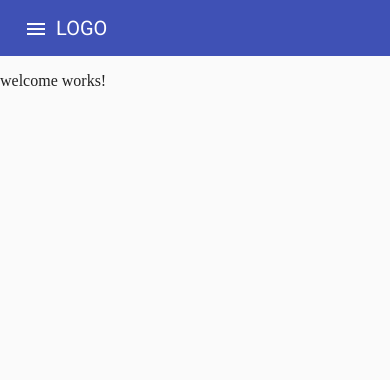
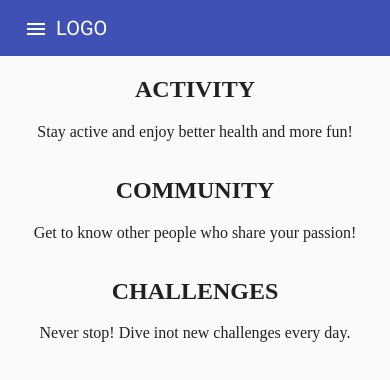
Before and after one commit to Elybourland/ang-mat-app, an Angular app in the folder fitness-tracker/: page / in a window 390 px wide. Shown: the top 380 px of the page. Built offline with nearby package versions, Linux system fonts and the light colour scheme.

Commit message:
welcome screen, added fxLayout with responsiveness gt-md screens

```diff
--- a/fitness-tracker/src/app/welcome/welcome.component.css
+++ b/fitness-tracker/src/app/welcome/welcome.component.css
@@ -0,0 +1,3 @@
+.welcome {
+    text-align: center;
+}
--- a/fitness-tracker/src/app/welcome/welcome.component.html
+++ b/fitness-tracker/src/app/welcome/welcome.component.html
@@ -1 +1,14 @@
-<p>welcome works!</p>
+<div class="welcome" fxLayout="column" fxLayout.gt-md="row" fxLayoutGap.gt-md="20px" fxLayoutAlign="center center">
+    <section>
+        <h1>ACTIVITY</h1>
+        <p>Stay active and enjoy better health and more fun!</p>
+    </section>
+    <section>
+        <h1>COMMUNITY</h1>
+        <p>Get to know other people who share your passion!</p>
+    </section>
+    <section>
+        <h1>CHALLENGES</h1>
+        <p>Never stop! Dive inot new challenges every day.</p>
+    </section>
+</div>
```
